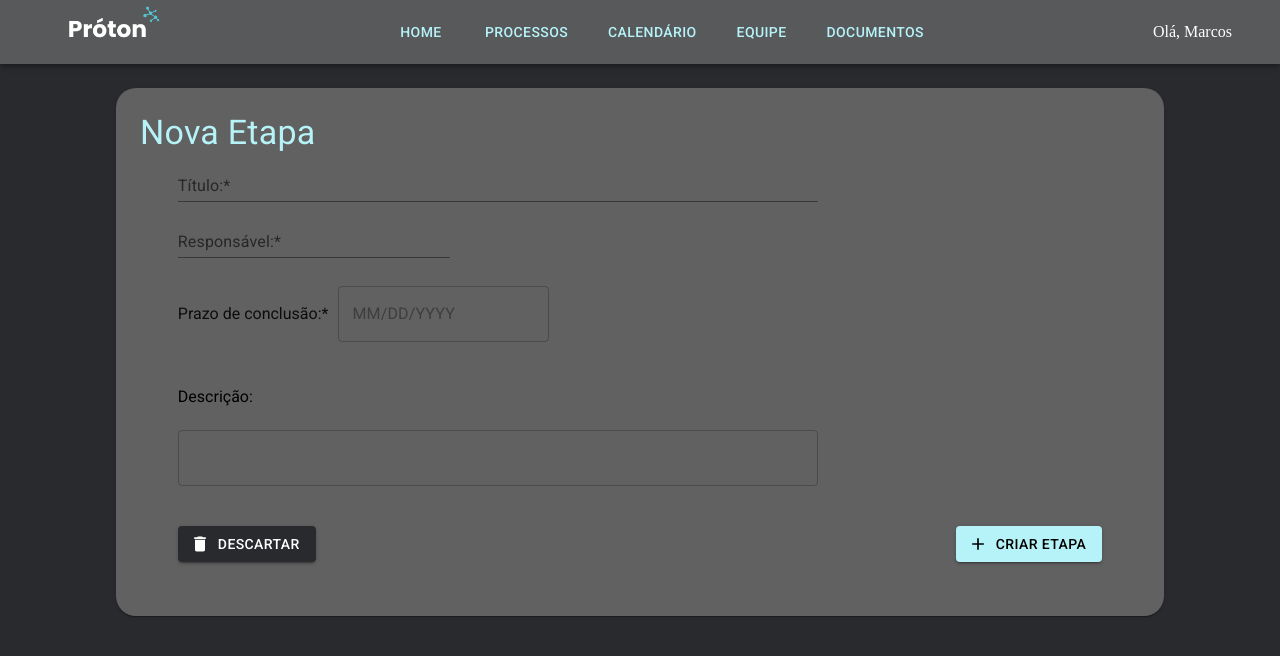
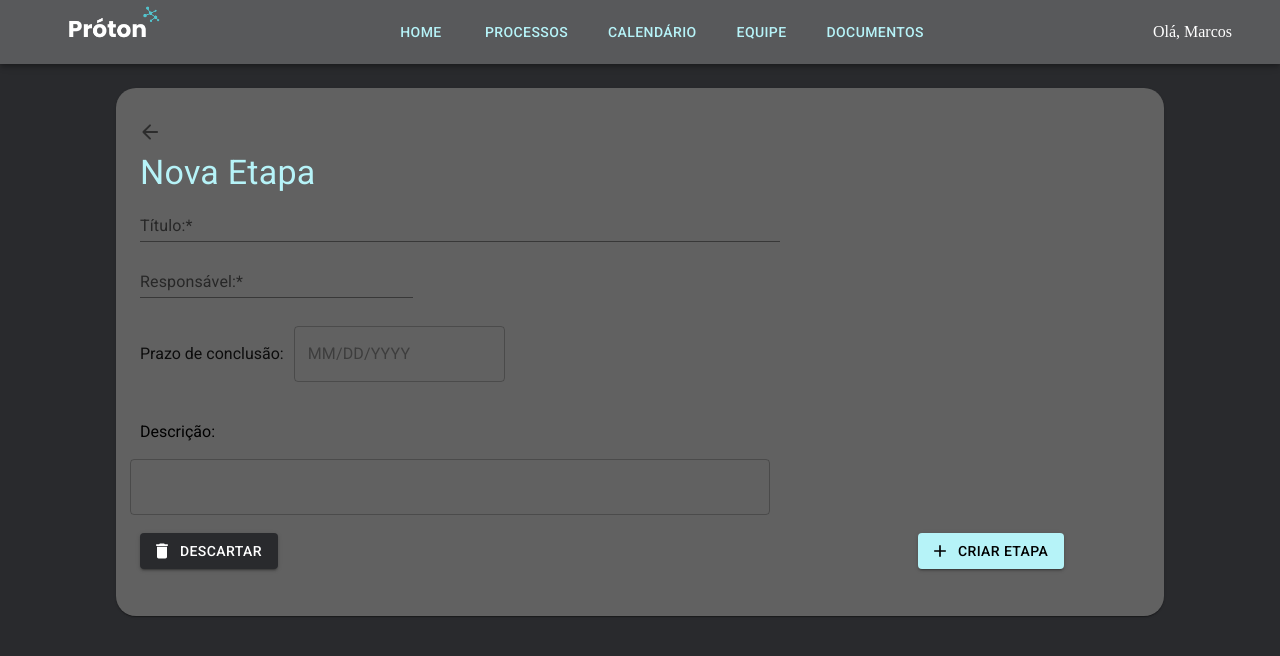
Before and after one commit to m-u-l-a-s/PROTON, a React (Create React App) app in the folder api_proton/: page /NovaEtapa in a window 1280 px wide. Shown: the top 656 px of the page. Built offline with nearby package versions, Linux system fonts and the light colour scheme.

Commit message:
Ãdicionando botão em NovaEtapa

```diff
--- a/api_proton/package.json
+++ b/api_proton/package.json
@@ -18,6 +18,7 @@
     "@types/react-dom": "^18.2.7",
     "dayjs": "^1.11.10",
     "formik": "^2.4.5",
+    "history": "^5.3.0",
     "react": "^18.2.0",
     "react-dom": "^18.2.0",
     "react-dropzone": "^14.2.3",
--- a/api_proton/src/pages/novaEtapa/NovaEtapa.css
+++ b/api_proton/src/pages/novaEtapa/NovaEtapa.css
@@ -6,3 +6,12 @@
   color: black !important;
   font: 1rem normal black,!important;
 }
+
+
+.meuBotao {
+  background-color: #616161;
+  color: #000000;
+  border: none;
+  outline: none;
+  margin-right: 70px;
+}
--- a/api_proton/src/pages/novaEtapa/NovaEtapa.tsx
+++ b/api_proton/src/pages/novaEtapa/NovaEtapa.tsx
@@ -20,7 +20,19 @@ import { DatePicker, LocalizationProvider } from "@mui/x-date-pickers";
 import FirstComponent from "./calendario";
 import { AdapterDayjs } from "@mui/x-date-pickers/AdapterDayjs";
 import { SetStateAction, useState } from "react";
+
+import ArrowCircleLeftIcon from '@mui/icons-material/ArrowCircleLeft';
+import VoltarButton from './voltarButton'
 // import { ProjectSteps } from "../../shered/components/project_steps/ProjectSteps";
+import ArrowBackRoundedIcon from '@mui/icons-material/ArrowBackRounded';
+import { left } from "@popperjs/core";
+
+
+
+
+
+
+
 
 export const NovaEtapa = () => {
   const theme = useTheme();
@@ -66,11 +78,15 @@ export const NovaEtapa = () => {
       sx={{ gap: 3 }}
     >
       <Paper sx={{ mt: 3, padding: 3, borderRadius: 5, width: "1000px", height: "480px", gap: 1 }}>
+
+        <Grid item >
+             <VoltarButton  />
+        </Grid>
         <Typography variant="h4" color="primary" borderLeft={'10vw'}>
           Nova Etapa
         </Typography>
 
-        <Box display="flex" alignItems="center" maxHeight="110vh" flexDirection="column">
+        {/* <Box display="flex" alignItems="center" maxHeight="110vh" flexDirection="column"> */}
           <Box display="flex" flexDirection="column" sx={{ gap: 1 }}>
             <Grid item>
               <TextField id="nova-etapa" label="Título:*" variant="standard" sx={{ width: "50vw" }}
@@ -81,7 +97,7 @@ export const NovaEtapa = () => {
             </Grid>
 
             <div style={{ display: "flex", flexDirection: "column" }}>
-              <div style={{ display: "flex", flexDirection: "row", marginBottom: "20px", gap: 5}}>
+              <div style={{ display: "flex", flexDirection: "row", marginBottom: "20px", gap: 3, }}>
 
 
                 <Grid>
@@ -89,7 +105,7 @@ export const NovaEtapa = () => {
                   id="standard-multiline-static-responsavel"
                   label="Responsável:*"
                   variant="standard"
-                  sx={{ width: "21.3vw", borderBottom: "none", marginRight: "16px" }}
+                  sx={{ width: "21.3vw" }}
                   value={Responsável}
                   onChange={(e: { target: { value: SetStateAction<string> } }) => setResponsável(e.target.value)}
                 />
@@ -103,10 +119,8 @@ export const NovaEtapa = () => {
 
               </div>
 
-              <div style={{ display: "flex", alignItems: "center", marginBottom: "5px" }}>
-                <span style={{ marginRight: "10px", fontFamily: "Roboto" }}>Prazo de conclusão:*</span>
-                {/* value={Prazo}
-                  onChange={(e: { target: { value: SetStateAction<string> } }) => setPrazo(e.target.value)} */}
+              <div style={{ display: "flex", alignItems: "center"}}>
+                <span style={{fontFamily: "Roboto", marginRight:"10px", }}>Prazo de conclusão: </span>
                 <LocalizationProvider dateAdapter={AdapterDayjs}>
                   <DatePicker />
                 </LocalizationProvider>
@@ -115,11 +129,11 @@ export const NovaEtapa = () => {
 
 
               <div className="descricao">
-                <p style={{ color: "black", fontFamily:"Roboto" }}>Descrição:</p>
+                <p style={{ color: "black", fontFamily:"Roboto", marginBottom: "10px" }}>Descrição:</p>
 
               </div>
 
-              <div style={{ display: "flex", flexDirection: "row", borderColor: "white" }}>
+              <div style={{ display: "flex", flexDirection: "row", borderColor: "white",marginLeft: "-10px", fontFamily:"Roboto", marginBottom:"10px" }}>
                 <Grid>
                 <TextField id="standard-multiline-static-responsavel" label="" sx={{ width: "50vw" }}
                 value={Descricao}
@@ -130,7 +144,7 @@ export const NovaEtapa = () => {
 
 
             <Grid item>
-              <Box display="flex" flexDirection="row" alignItems="flex-end" sx={{ gap: 80, marginTop: 4 }}>
+              <Box display="flex" flexDirection="row" alignItems="flex-end" sx={{ gap: 80, marginTop: 0 }}>
                 <Button variant="contained" startIcon={<DeleteIcon />} sx={{ background: "#292A2D", color: "white" }}>
                   Descartar
                 </Button>
@@ -140,10 +154,16 @@ export const NovaEtapa = () => {
               </Box>
             </Grid>
           </Box>
-        </Box>
+        {/* </Box> */}
       </Paper>
     </Box>
 
     // </Grid></>
+
+    // <div>
+    //   <h1>Sua Página</h1>
+    //   {/* ... conteúdo da sua página ... */}
+    //   <VoltarButton />
+    // </div>
   );
 };
--- /dev/null
+++ b/api_proton/src/pages/novaEtapa/voltarButton.tsx
@@ -0,0 +1,84 @@
+import React from 'react';
+import Button from '@mui/material/Button';
+import ArrowBackRoundedIcon from '@mui/icons-material/ArrowBackRounded';
+import { left } from '@popperjs/core';
+import { IconButton } from '@mui/material';
+
+const VoltarButton = () => {
+  const handleVoltar = () => {
+    window.history.back();
+
+
+
+
+    const buttonStyles = {
+          backgroundColor: '#616161',
+          color: '#000000',
+          border: 'none',
+          outline: 'none',
+          marginLeft: '-10px',
+         };
+  };
+
+  return (
+    <IconButton
+      className="meuBotao"
+      style={{ marginLeft: '-10px' }} // Ajuste a margem à esquerda conforme necessário
+      onClick={handleVoltar}
+    >
+      <ArrowBackRoundedIcon fontSize="medium" />
+    </IconButton>
+  );
+};
+
+export default VoltarButton;
+
+
+
+
+// import React from 'react';
+// import Button from '@mui/material/Button';
+// import ArrowBackRoundedIcon from '@mui/icons-material/ArrowBackRounded';
+
+// const MeuBotaoVoltar = () => {
+//   const handleVoltar = () => {
+//     window.history.back();
+//   };
+
+//   return (
+//     <Button style={{ border: '1px solid', padding: '10px' }} onClick={handleVoltar}>
+//       <ArrowBackRoundedIcon />
+
+//     </Button>
+//   );
+// };
+
+// export default MeuBotaoVoltar;
+
+
+
+
+
+// import React from 'react';
+// import ArrowCircleLeftRoundedIcon from '@mui/icons-material/ArrowCircleLeftRounded';
+
+// const VoltarButton = () => {
+//   const buttonStyles = {
+//     backgroundColor: '#616161',
+//     color: '#000000',
+//     border: 'none', // Remover a borda
+//     outline: 'none',
+//   };
+
+//   const handleVoltar = () => {
+//     window.history.back();
+//   };
+
+//   return (
+//     <button style={buttonStyles} onClick={handleVoltar}>
+//       <ArrowCircleLeftRoundedIcon />
+//     </button>
+//   );
+// };
+
+// export default VoltarButton;
```
Also changed, not shown: 1 other file (tests, documents, lock files or other folders).
